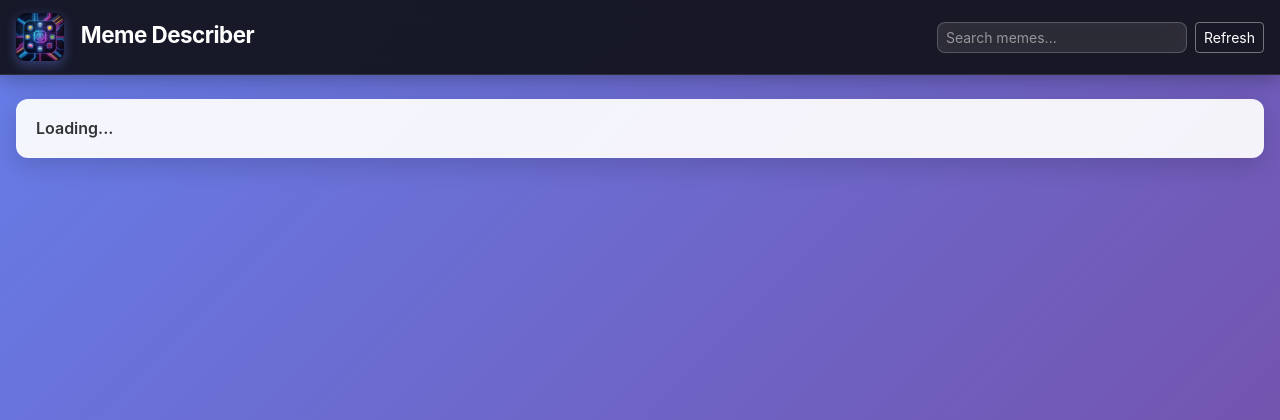
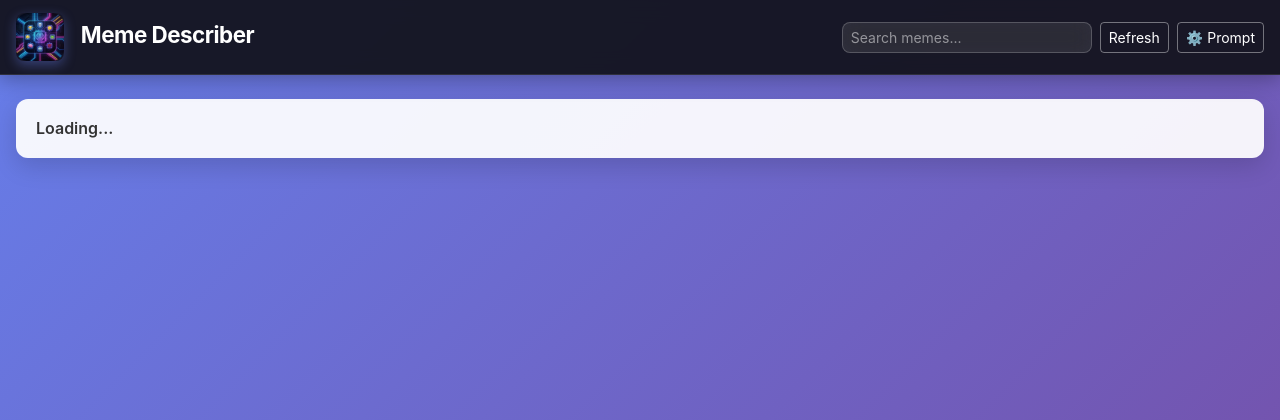
Before and after one commit to MorganMLGman/LlmMemeDescriber, a FastAPI app: template llm_memedescriber/templates/index.html in a window 1280 px wide. Shown: the top 420 px of the page. Run offline with FastAPI, Linux system fonts and the light colour scheme; the template is opened without the code that fills it, so the values that code supplies are empty; parts of the project's set-up code (start-up, migrations or seed data) failed here and were passed over; some libraries are stand-ins or nearby versions.

Commit message:
feat: Add API endpoints for managing prompts with custom and default options

```diff
--- a/llm_memedescriber/app.py
+++ b/llm_memedescriber/app.py
@@ -4,6 +4,7 @@ from fastapi.staticfiles import StaticFiles
 from fastapi.templating import Jinja2Templates
 from fastapi.middleware.cors import CORSMiddleware
 from contextlib import asynccontextmanager
+from pathlib import Path
 import asyncio
 import hashlib
 from io import BytesIO
@@ -876,6 +877,40 @@ def get_stats_endpoint():
         logger.exception("Failed to get stats")
         raise HTTPException(status_code=500, detail="Stats failed")
 
+@app.get("/api/prompt", tags=["config"])
+def get_prompt():
+    """Get current prompt (custom or default)."""
+    custom_prompt_path = Path("/data/prompt.txt")
+
+    if custom_prompt_path.exists():
+        try:
+            return {"prompt": custom_prompt_path.read_text(encoding="utf-8"), "source": "custom"}
+        except Exception as exc:
+            logger.warning("Failed to read custom prompt: %s", exc)
+
+    try:
+        default_prompt_path = Path(__file__).parent.parent / "PROMPT.txt"
+        return {"prompt": default_prompt_path.read_text(encoding="utf-8"), "source": "default"}
+    except Exception as exc:
+        logger.exception("Failed to read default prompt: %s", exc)
+        raise HTTPException(status_code=500, detail="Failed to load prompt")
+
+@app.post("/api/prompt", tags=["config"])
+def save_prompt(request: dict):
+    """Save custom prompt to /data/prompt.txt."""
+    if not request.get("prompt"):
+        raise HTTPException(status_code=400, detail="Prompt cannot be empty")
+
+    try:
+        prompt_path = Path("/data/prompt.txt")
+        prompt_path.parent.mkdir(parents=True, exist_ok=True)
+        prompt_path.write_text(request["prompt"], encoding="utf-8")
+        logger.info("Custom prompt saved successfully")
+        return {"status": "saved", "source": "custom"}
+    except Exception as exc:
+        logger.exception("Failed to save prompt: %s", exc)
+        raise HTTPException(status_code=500, detail="Failed to save prompt")
+
 @app.get("/memes/{filename}/duplicates", tags=["deduplication"])
 def get_meme_duplicates(filename: str):
     """Get duplicate memes for a specific meme.
--- a/llm_memedescriber/static/app.js
+++ b/llm_memedescriber/static/app.js
@@ -26,15 +26,7 @@ async function loadMemes() {
 
         console.log('API is responsive, initializing memes list...');
 
-        allMemes = [];
-        filteredMemes = [];
-        displayedMemes = [];
-        apiOffset = 0;
-        totalFetched = 0;
-        currentOffset = 0;
-        hasMoreMemes = true;
-        searchQuery = '';
-
+        resetMemeState();
         await fetchMoreFromAPI();
 
         const total = allMemes.length;
@@ -52,14 +44,27 @@ async function loadMemes() {
     }
 }
 
+function resetMemeState() {
+    allMemes = [];
+    filteredMemes = [];
+    displayedMemes = [];
+    apiOffset = 0;
+    totalFetched = 0;
+    currentOffset = 0;
+    hasMoreMemes = true;
+    searchQuery = '';
+}}
+
+function setSyncButtonState(enabled) {
+    const refreshBtn = document.querySelector('button[onclick="startSyncJob()"]');
+    refreshBtn.disabled = !enabled;
+    refreshBtn.textContent = enabled ? 'Refresh' : '⏳ Syncing...';
+}
+
 async function startSyncJob() {
     try {
         console.log('Starting sync job...');
-
-        const refreshBtn = document.querySelector('button[onclick="startSyncJob()"]');
-        const originalText = refreshBtn.textContent;
-        refreshBtn.disabled = true;
-        refreshBtn.textContent = '⏳ Syncing...';
+        setSyncButtonState(false);
 
         const response = await fetch('/sync', {
             method: 'POST',
@@ -75,17 +80,15 @@ async function startSyncJob() {
         const result = await response.json();
         console.log('Sync completed:', result);
 
-        showSuccess(`Sync completed: ${result.added} added, ${result.removed} removed, ${result.saved} saved`);
+        showAlert(`Sync completed: ${result.added} added, ${result.removed} removed, ${result.saved} saved`, 'success');
 
         // Reload memes after sync
         await loadMemes();
     } catch (error) {
         console.error('Error during sync:', error);
-        showError(`Sync failed: ${error.message}`);
+        showAlert(`Sync failed: ${error.message}`, 'error');
     } finally {
-        const refreshBtn = document.querySelector('button[onclick="startSyncJob()"]');
-        refreshBtn.disabled = false;
-        refreshBtn.textContent = 'Refresh';
+        setSyncButtonState(true);
     }
 }
 
@@ -170,19 +173,12 @@ function loadMoreMemes() {
 }
 
 function loadMoreMemesFromCached() {
-    const loadingIndicator = document.getElementById('loadingIndicator');
-
     try {
         const nextBatch = filteredMemes.slice(currentOffset, currentOffset + itemsPerPage);
 
         if (nextBatch.length === 0) {
-            const endMessage = document.getElementById('endOfListMessage');
-            if (endMessage) {
-                endMessage.style.display = 'block';
-            }
-            if (loadingIndicator) {
-                loadingIndicator.style.display = 'none';
-            }
+            showEndOfList(true);
+            showLoadingIndicator(false);
             console.log('No more memes to display');
             return;
         }
@@ -191,10 +187,7 @@ function loadMoreMemesFromCached() {
         currentOffset += itemsPerPage;
 
         if (currentOffset >= filteredMemes.length && !hasMoreMemes) {
-            const endMessage = document.getElementById('endOfListMessage');
-            if (endMessage) {
-                endMessage.style.display = 'block';
-            }
+            showEndOfList(true);
         }
 
         renderDisplayedMemes();
@@ -203,10 +196,7 @@ function loadMoreMemesFromCached() {
         console.error('Error loading more memes:', error);
         showError('Error loading more memes');
     } finally {
-        const loadingIndicator = document.getElementById('loadingIndicator');
-        if (loadingIndicator) {
-            loadingIndicator.style.display = 'none';
-        }
+        showLoadingIndicator(false);
     }
 }
 
@@ -559,31 +549,42 @@ async function deleteMeme() {
     }
 }
 
-function showError(message) {
+function showAlert(message, type = 'success', duration = 5000) {
     const alert = document.createElement('div');
-    alert.className = 'alert alert-danger alert-dismissible fade show position-fixed top-0 start-50 translate-middle-x mt-3';
+    const className = type === 'error' ? 'alert-danger' : 'alert-success';
+    const timeoutDuration = type === 'error' ? duration : 3000;
+
+    alert.className = `alert ${className} alert-dismissible fade show position-fixed top-0 start-50 translate-middle-x mt-3`;
     alert.style.zIndex = '9999';
     alert.innerHTML = `
         ${escapeHtml(message)}
         <button type="button" class="btn-close" data-bs-dismiss="alert"></button>
     `;
     document.body.appendChild(alert);
-    setTimeout(() => alert.remove(), 5000);
+    setTimeout(() => alert.remove(), timeoutDuration);
+}
+
+function showError(message) {
+    showAlert(message, 'error', 5000);
 }
 
 function showSuccess(message) {
-    const alert = document.createElement('div');
-    alert.className = 'alert alert-success alert-dismissible fade show position-fixed top-0 start-50 translate-middle-x mt-3';
-    alert.style.zIndex = '9999';
-    alert.innerHTML = `
-        ${escapeHtml(message)}
-        <button type="button" class="btn-close" data-bs-dismiss="alert"></button>
-    `;
-    document.body.appendChild(alert);
-    setTimeout(() => alert.remove(), 3000);
+    showAlert(message, 'success', 3000);
 }
 
-function escapeHtml(text) {
+function showLoadingIndicator(show = true) {
+    const indicator = document.getElementById('loadingIndicator');
+    if (indicator) {
+        indicator.style.display = show ? 'block' : 'none';
+    }
+}
+
+function showEndOfList(show = true) {
+    const message = document.getElementById('endOfListMessage');
+    if (message) {
+        message.style.display = show ? 'block' : 'none';
+    }
+}
     const div = document.createElement('div');
     div.textContent = text;
     return div.innerHTML;
@@ -721,10 +722,12 @@ async function openDeduplicationPanel(filename) {
 }
 
 async function confirmMergeDuplicates(oldPrimaryFilename) {
+    // Cache DOM queries
+    const primaryRadios = document.querySelectorAll('input[name="primaryMeme"]');
     const selectedPrimary = document.querySelector('input[name="primaryMeme"]:checked')?.value;
 
     if (!selectedPrimary) {
-        showError('Please select a file to keep as primary');
+        showAlert('Please select a file to keep as primary', 'error');
         return;
     }
 
@@ -734,11 +737,10 @@ async function confirmMergeDuplicates(oldPrimaryFilename) {
     const duplicateFilenames = checked.filter(f => f !== selectedPrimary);
 
     if (duplicateFilenames.length === 0) {
-        const allRadios = document.querySelectorAll('input[name="primaryMeme"]');
-        const allFilenames = Array.from(allRadios).map(rb => rb.value);
+        const allFilenames = Array.from(primaryRadios).map(rb => rb.value);
         const fallback = allFilenames.filter(f => f !== selectedPrimary);
         if (fallback.length === 0) {
-            showError('Nothing to merge - only one meme in group');
+            showAlert('Nothing to merge - only one meme in group', 'error');
             return;
         }
         if (!confirm('No rows selected — delete ALL ' + fallback.length + ' duplicate file(s)? This cannot be undone.')) {
@@ -780,7 +782,7 @@ async function mergeDuplicates(primaryFilename, duplicateFilenames, metadataSour
             throw new Error(err.detail || 'Merge failed');
         }
 
-        showSuccess('Duplicates merged successfully!');
+        showAlert('Duplicates merged successfully!', 'success');
         try {
             const dedupEl = document.getElementById('deduplicationModal');
             const dedupInstance = dedupEl && bootstrap && bootstrap.Modal ? bootstrap.Modal.getInstance(dedupEl) : null;
@@ -802,7 +804,7 @@ async function mergeDuplicates(primaryFilename, duplicateFilenames, metadataSour
         }
     } catch (error) {
         console.error('Error merging duplicates:', error);
-        showError('Failed to merge duplicates: ' + (error.message || ''));
+        showAlert('Failed to merge duplicates: ' + (error.message || ''), 'error');
     }
 }
 
@@ -811,7 +813,7 @@ function deleteDuplicateRow(filename) {
     fetch(`/memes/${encodeURIComponent(filename)}`, { method: 'DELETE' })
         .then(resp => {
             if (!resp.ok) throw new Error('Delete failed');
-            showSuccess('File deleted');
+            showAlert('File deleted', 'success');
             const rows = Array.from(document.querySelectorAll('input.select-dup'));
             for (const cb of rows) {
                 if (cb.value === filename) {
@@ -821,13 +823,16 @@ function deleteDuplicateRow(filename) {
             }
             loadMemes();
         })
-        .catch(err => { console.error(err); showError('Failed to delete'); });
+        .catch(err => { console.error(err); showAlert('Failed to delete', 'error'); });
 }
 
 async function mergeSingleDuplicate(filename) {
+    // Cache DOM queries
+    const primaryRadios = document.querySelectorAll('input[name="primaryMeme"]');
     const selectedPrimary = document.querySelector('input[name="primaryMeme"]:checked')?.value;
-    const primary = selectedPrimary || document.querySelector('input[name="primaryMeme"]')?.value;
-    if (!primary) { showError('No primary selected'); return; }
+    const primary = selectedPrimary || primaryRadios[0]?.value;
+
+    if (!primary) { showAlert('No primary selected', 'error'); return; }
 
     if (!confirm('Merge "' + filename + '" into "' + primary + '"?')) return;
 
@@ -979,3 +984,55 @@ document.addEventListener('DOMContentLoaded', function() {
         console.log('memesContainer not present — skipping loadMemes');
     }
 });
+
+async function showPromptModal() {
+    const promptModal = new bootstrap.Modal(document.getElementById('promptModal'));
+
+    try {
+        const response = await fetch('/api/prompt');
+        const data = await response.json();
+
+        document.getElementById('promptTextarea').value = data.prompt;
+        document.getElementById('promptSource').textContent = data.source === 'custom' ? 'Custom Prompt' : 'Default Prompt';
+        document.getElementById('promptSource').className = `badge ${data.source === 'custom' ? 'bg-warning' : 'bg-info'}`;
+    } catch (error) {
+        console.error('Error loading prompt:', error);
+        alert('Failed to load prompt');
+    }
+
+    promptModal.show();
+}
+
+async function savePrompt() {
+    const promptText = document.getElementById('promptTextarea').value.trim();
+
+    if (!promptText) {
+        alert('Prompt cannot be empty');
+        return;
+    }
+
+    try {
+        const response = await fetch('/api/prompt', {
+            method: 'POST',
+            headers: {
+                'Content-Type': 'application/json'
+            },
+            body: JSON.stringify({ prompt: promptText })
+        });
+
+        if (!response.ok) {
+            throw new Error('Failed to save prompt');
+        }
+
+        const data = await response.json();
+        alert('Prompt saved successfully!');
+        document.getElementById('promptSource').textContent = 'Custom Prompt';
+        document.getElementById('promptSource').className = 'badge bg-warning';
+
+        const promptModal = bootstrap.Modal.getInstance(document.getElementById('promptModal'));
+        promptModal.hide();
+    } catch (error) {
+        console.error('Error saving prompt:', error);
+        alert('Failed to save prompt');
+    }
+}
--- a/llm_memedescriber/templates/index.html
+++ b/llm_memedescriber/templates/index.html
@@ -12,6 +12,7 @@
 <button type="button" id="clearSearchBtn" class="btn btn-sm btn-secondary" onclick="clearSearch()"
         style="display: none;">Clear</button>
 <button class="btn btn-sm btn-outline-light" onclick="startSyncJob()">Refresh</button>
+<button type="button" class="btn btn-sm btn-outline-light" onclick="showPromptModal()">⚙️ Prompt</button>
 {% endblock %}
 
 {% block content %}
@@ -130,6 +131,28 @@
         </div>
     </div>
 </div>
+
+<!-- Prompt Modal -->
+<div class="modal fade" id="promptModal" tabindex="-1">
+    <div class="modal-dialog modal-lg">
+        <div class="modal-content">
+            <div class="modal-header">
+                <h5 class="modal-title">Edit Prompt</h5>
+                <button type="button" class="btn-close" data-bs-dismiss="modal"></button>
+            </div>
+            <div class="modal-body">
+                <div id="promptSourceBadge" class="mb-3">
+                    <span id="promptSource" class="badge bg-info">Loading...</span>
+                </div>
+                <textarea id="promptTextarea" class="form-control" rows="12" placeholder="Enter prompt here..."></textarea>
+            </div>
+            <div class="modal-footer">
+                <button type="button" class="btn btn-secondary" data-bs-dismiss="modal">Close</button>
+                <button type="button" class="btn btn-primary" onclick="savePrompt()">💾 Save Prompt</button>
+            </div>
+        </div>
+    </div>
+</div>
 {% endblock %}
 
 {% block extra_scripts %}
```
Also changed, not shown: tests/test_ssl_helpers.py (+0 -1 lines).
